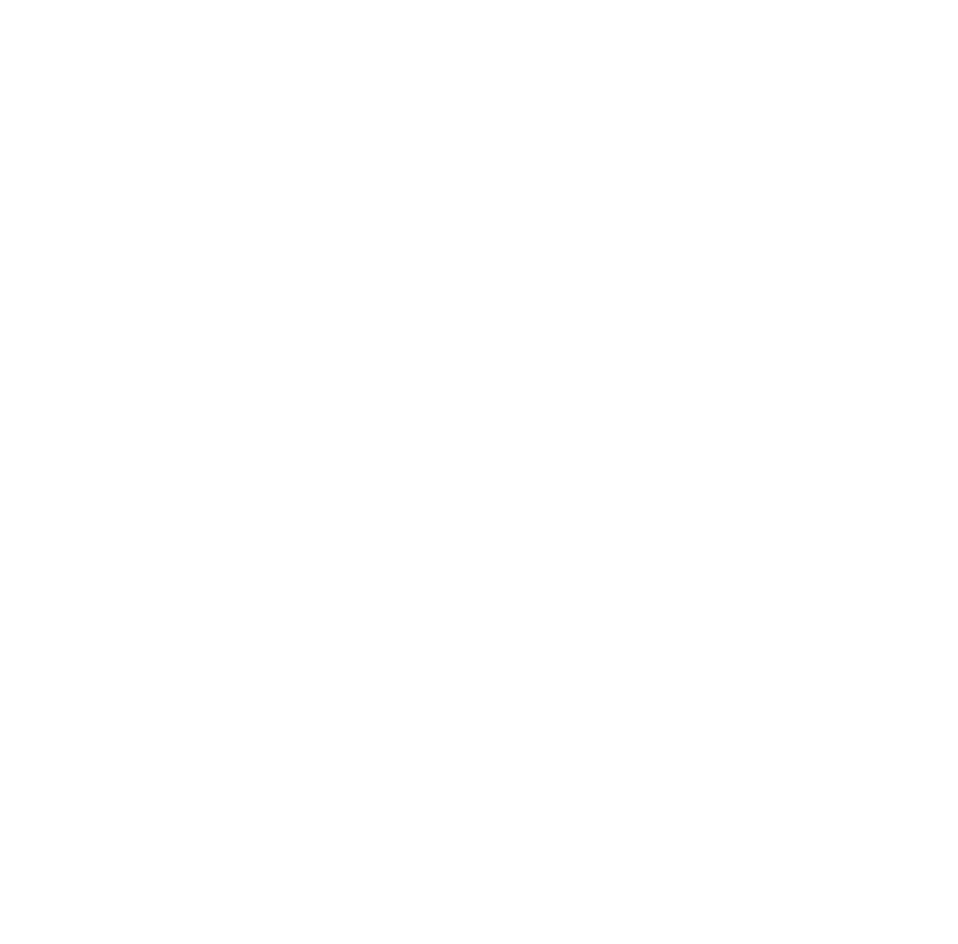
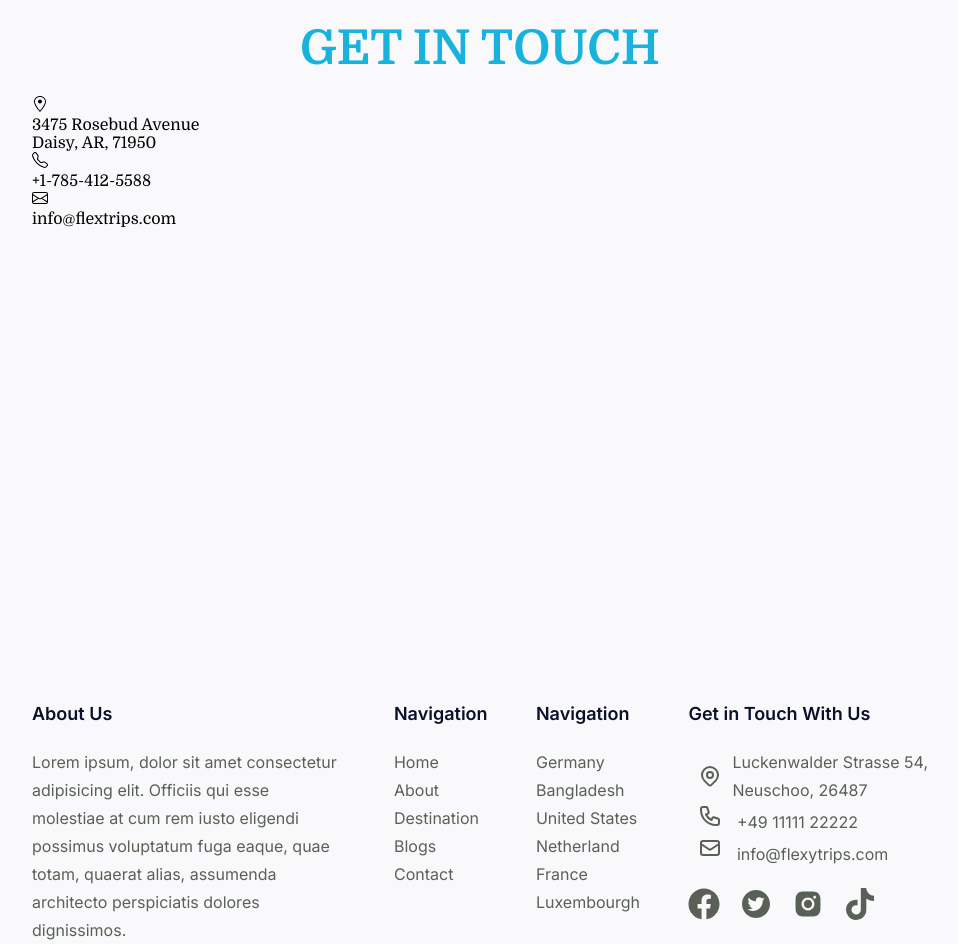
Before and after one commit to zillur-rgb/flexytrips-client, a React (Create React App) app in the folder client/: page /contact in a window 1280 px wide. Before the commit this address had no page. Shown: the part 100-1044 px from the top of the page, without its empty margins (160-1118 px from the left). Before the commit the page ends 800 px from the top, so only its background shows below. Built offline with nearby package versions, Linux system fonts and the light colour scheme.

Commit message:
Footer Implementation

```diff
--- a/client/package.json
+++ b/client/package.json
@@ -8,10 +8,12 @@
     "@testing-library/user-event": "^13.5.0",
     "axios": "^0.26.1",
     "firebase": "^9.6.11",
+    "leaflet": "^1.8.0",
     "react": "^18.0.0",
     "react-dom": "^18.0.0",
     "react-firebase-hooks": "^5.0.3",
     "react-icons": "^4.3.1",
+    "react-leaflet": "^4.0.0",
     "react-router-dom": "^6.3.0",
     "react-scripts": "5.0.1",
     "react-toastify": "^8.2.0",
--- a/client/src/App.js
+++ b/client/src/App.js
@@ -1,10 +1,12 @@
 import "./App.css";
+import Footer from "./Components/Footer/Footer";
 import AllPages from "./Pages/AllPages/AllPages";
 
 function App() {
   return (
     <div className="App">
       <AllPages />
+      <Footer />
     </div>
   );
 }
--- /dev/null
+++ b/client/src/Components/Footer/Footer.css
@@ -0,0 +1,39 @@
+.footer-container {
+  width: 100vw;
+}
+
+.footer-container .top-portion {
+  margin: 0 15%;
+  display: flex;
+  justify-content: space-between;
+}
+
+.footer-container .top-portion p {
+  font-family: "Inter", sans-serif;
+  color: #596157;
+  font-size: 16px;
+  line-height: 28px;
+  cursor: pointer;
+}
+
+.footer-container .top-portion p.header {
+  font-size: 18px;
+  font-weight: 600;
+  color: #0a1128;
+  margin-bottom: 20px;
+}
+
+.footer-container .top-portion .about {
+  width: 35%;
+}
+
+.footer-container .top-portion .icon {
+  font-size: 24px;
+  margin: 0 10px;
+}
+.footer-container .top-portion .socialIcon {
+  font-size: 32px;
+  color: #596157;
+  margin: 20px 20px 0 0;
+  cursor: pointer;
+}
--- /dev/null
+++ b/client/src/Components/Footer/Footer.jsx
@@ -0,0 +1,79 @@
+import {
+  HiOutlineLocationMarker,
+  HiOutlinePhone,
+  HiOutlineMail,
+} from "react-icons/hi";
+import "./Footer.css";
+import { FaFacebook, FaTiktok } from "react-icons/fa";
+import { AiFillTwitterCircle, AiFillInstagram } from "react-icons/ai";
+
+const Footer = () => {
+  return (
+    <div className="footer-container">
+      <div className="top-portion">
+        <div className="about">
+          <p className="header">About Us</p>
+          <p>
+            Lorem ipsum, dolor sit amet consectetur adipisicing elit. Officiis
+            qui esse molestiae at cum rem iusto eligendi possimus voluptatum
+            fuga eaque, quae totam, quaerat alias, assumenda architecto
+            perspiciatis dolores dignissimos.
+          </p>
+        </div>
+
+        <div className="navigation">
+          <p className="header">Navigation</p>
+          <p>Home</p>
+          <p>About</p>
+          <p>Destination</p>
+          <p>Blogs</p>
+          <p>Contact</p>
+        </div>
+        <div className="navigation">
+          <p className="header">Navigation</p>
+          <p>Germany</p>
+          <p>Bangladesh</p>
+          <p>United States</p>
+          <p>Netherland</p>
+          <p>France</p>
+          <p>Luxembourgh</p>
+        </div>
+
+        <div className="contact">
+          <p className="header">Get in Touch With Us</p>
+          <p
+            className="fo-location"
+            style={{
+              display: "flex",
+              alignItems: "center",
+            }}
+          >
+            <HiOutlineLocationMarker className="icon" />
+            <p>
+              Luckenwalder Strasse 54, <br />
+              Neuschoo, 26487
+            </p>
+          </p>
+
+          <p>
+            <HiOutlinePhone className="icon" /> +49 11111 22222
+          </p>
+
+          <p>
+            <HiOutlineMail className="icon" /> info@flexytrips.com
+          </p>
+          <div className="social">
+            <FaFacebook className="socialIcon" />
+            <AiFillTwitterCircle className="socialIcon" />
+            <AiFillInstagram className="socialIcon" />
+            <FaTiktok className="socialIcon" />
+          </div>
+        </div>
+      </div>
+
+      <div className="bottom-portion"></div>
+    </div>
+  );
+};
+
+export default Footer;
--- a/client/src/Components/Navbar/Navbar.css
+++ b/client/src/Components/Navbar/Navbar.css
@@ -2,7 +2,8 @@
   display: flex;
   align-items: center;
   justify-content: space-between;
-  margin: 20px 15%;
+  margin: 0 15%;
+  padding: 10px 0;
 }
 
 .navContainer img {
--- a/client/src/Pages/AllPages/AllPages.jsx
+++ b/client/src/Pages/AllPages/AllPages.jsx
@@ -2,6 +2,8 @@
 import { Route, Routes } from "react-router-dom";
 import Navbar from "../../Components/Navbar/Navbar";
 import TourDetails from "../../Components/TourDetails/TourDetails";
+import ContactUs from "../ContactUs/ContactUs";
+import Destinations from "../Destinations/Destinations";
 import Homepage from "../Homepage/Homepage";
 import Login from "../Login/Login";
 import Profile from "../Profile/Profile";
@@ -16,6 +18,8 @@
         <Route path="/signup" element={<Signup />} />
         <Route path="/profile" element={<Profile />} />
         <Route path="/tour/:id" element={<TourDetails />} />
+        <Route path="/destinations" element={<Destinations />} />
+        <Route path="/contact" element={<ContactUs />} />
       </Routes>
     </>
   );
--- /dev/null
+++ b/client/src/Pages/ContactUs/ContactUs.css
@@ -0,0 +1,7 @@
+.contact-container h1.header {
+  text-align: center;
+}
+
+.contact-container {
+  margin: 100px 15%;
+}
--- /dev/null
+++ b/client/src/Pages/ContactUs/ContactUs.jsx
@@ -0,0 +1,36 @@
+import Navbar from "../../Components/Navbar/Navbar";
+import "./ContactUs.css";
+import { GoLocation } from "react-icons/go";
+import { BsTelephone, BsEnvelope } from "react-icons/bs";
+import { MapContainer, TileLayer, Popup, Marker, useMap } from "react-leaflet";
+
+const ContactUs = () => {
+  return (
+    <div
+      style={{
+        height: "100vh",
+      }}
+    >
+      <Navbar label={"Sign In"} />
+      <div className="contact-container">
+        <h1 className="header">GET IN TOUCH</h1>
+        <div className="left">
+          <div className="address">
+            <GoLocation />
+            <p>3475 Rosebud Avenue</p>
+            <p>Daisy, AR, 71950</p>
+          </div>
+          <div className="telephone">
+            <BsTelephone /> <p>+1-785-412-5588</p>
+          </div>
+
+          <div className="email">
+            <BsEnvelope /> <p>info@flextrips.com</p>
+          </div>
+        </div>
+      </div>
+    </div>
+  );
+};
+
+export default ContactUs;
--- /dev/null
+++ b/client/src/Pages/Destinations/Destinations.jsx
@@ -0,0 +1,24 @@
+import React from "react";
+import Navbar from "../../Components/Navbar/Navbar";
+import SingleTour from "../../Components/SingleTour/SingleTour";
+import useTrending from "../../Hooks/useTrending";
+
+const Destinations = () => {
+  const [trending] = useTrending();
+  return (
+    <div>
+      <Navbar label={"Sign In"} />
+      <div className="trending-container">
+        <h1 className="header">All Upcoming Tours</h1>
+
+        <div className="tours">
+          {trending.map((trend) => {
+            return <SingleTour key={trend.id} trend={trend} />;
+          })}
+        </div>
+      </div>
+    </div>
+  );
+};
+
+export default Destinations;
--- a/client/src/Pages/Homepage/Homepage.jsx
+++ b/client/src/Pages/Homepage/Homepage.jsx
@@ -1,6 +1,7 @@
 import React from "react";
 import ContactForm from "../../Components/ContactForm/ContactForm";
 import Hero from "../../Components/Hero/Hero";
+import Navbar from "../../Components/Navbar/Navbar";
 import Searchbar from "../../Components/Searchbar/Searchbar";
 import Services from "../../Components/Services/Services";
 import TopCities from "../../Components/TopCities/TopCities";
@@ -9,6 +10,7 @@
 const Homepage = () => {
   return (
     <div>
+      <Navbar label={"Sign In"} />
       <Hero />
       <Searchbar />
       <Services />
```
Also changed, not shown: client/src/Pages/Destinations/Destinations.css (added), 1 other file (tests, documents, lock files or other folders).
